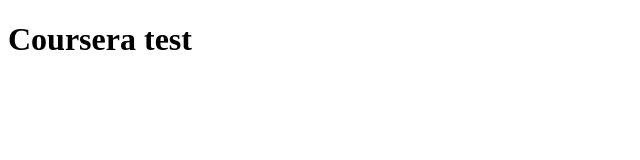
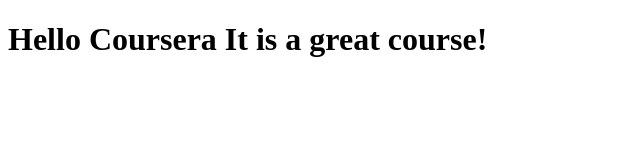
Before and after one commit to SMH125/Coursera-test, a plain HTML site: page site/index.html in a window 1280 px wide. Shown: the whole page, without its empty margins (0-640 px from the left). Drawn offline with Linux system fonts and the light colour scheme.

Commit message:
Small addition to our page content

```diff
--- a/site/index.html
+++ b/site/index.html
@@ -4,7 +4,7 @@
 	<meta charset="utf-8">
 	<meta name="viewport" content="width=device-width, initial-scale=1">
 	<title></title>
-	<h1>Coursera test</h1>
+	<h1>Hello Coursera It is a great course!</h1>
 </head>
 <body>
 
```
